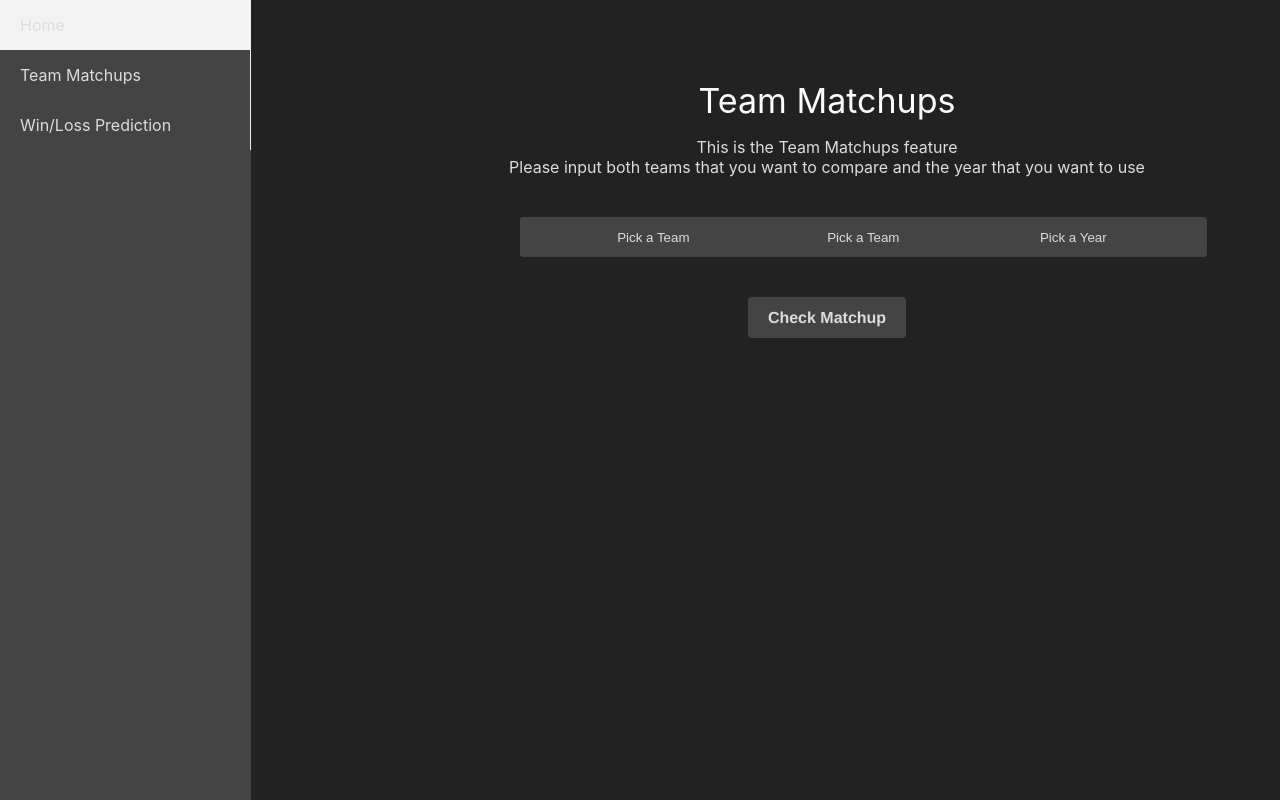
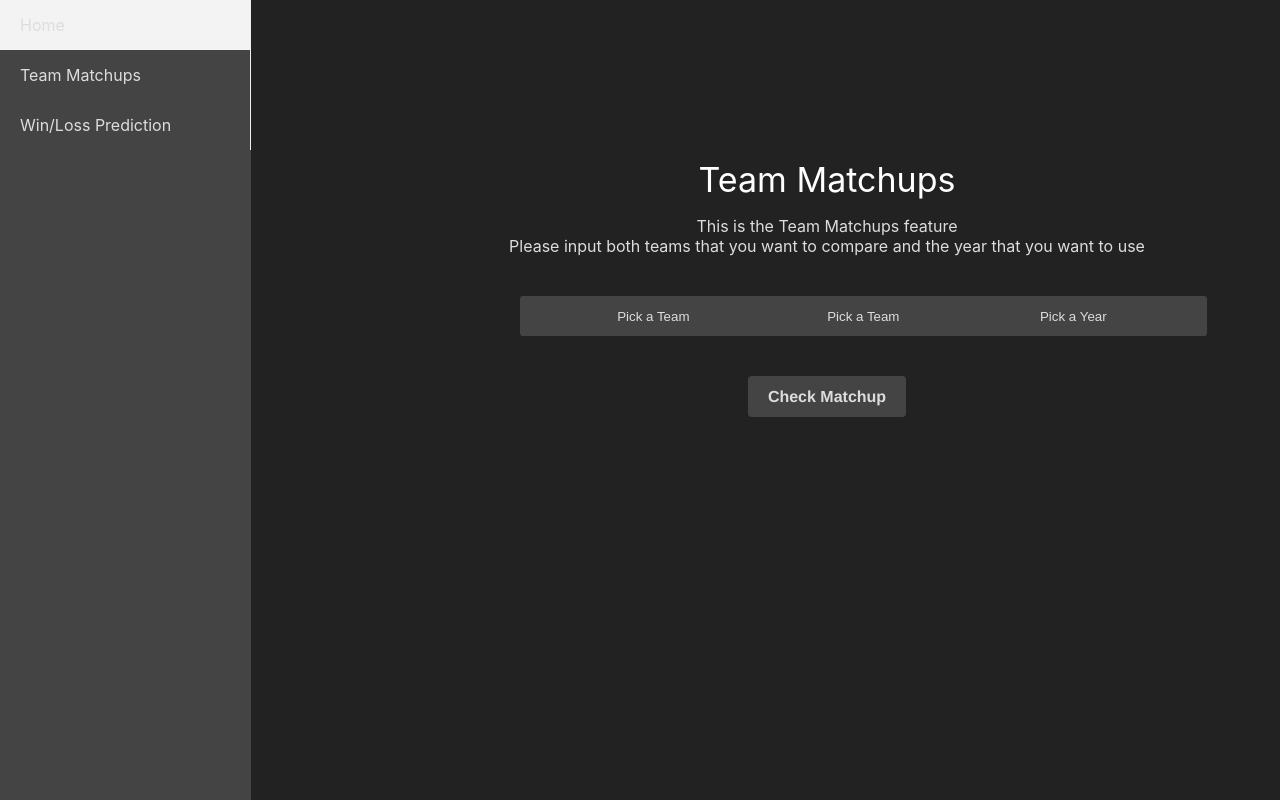
Before and after one commit to parathan/NBAMatchups, a React (Create React App) app in the folder WebApp/webapp/: page /matchups in a window 1280 px wide. Shown: the top 800 px of the page. Built offline with nearby package versions, Linux system fonts and the light colour scheme.

Commit message:
Change margin for both pages

```diff
--- a/WebApp/webapp/src/pages/Home/index.module.css
+++ b/WebApp/webapp/src/pages/Home/index.module.css
@@ -4,7 +4,7 @@
 }
 
 .header {
-  padding-top: 10%;
+  margin-top: 10%;
   text-align: center;
   font-size: calc(10px + 2vmin);
   color: var(--header-font-colour);
--- a/WebApp/webapp/src/pages/Matchups/index.module.css
+++ b/WebApp/webapp/src/pages/Matchups/index.module.css
@@ -21,6 +21,7 @@
     color: var(--header-font-colour);
     font-size: calc(10px + 3vmin);;
     padding-bottom: 2vh;
+    margin-top: 8%;
 }
 
 .description {
```
